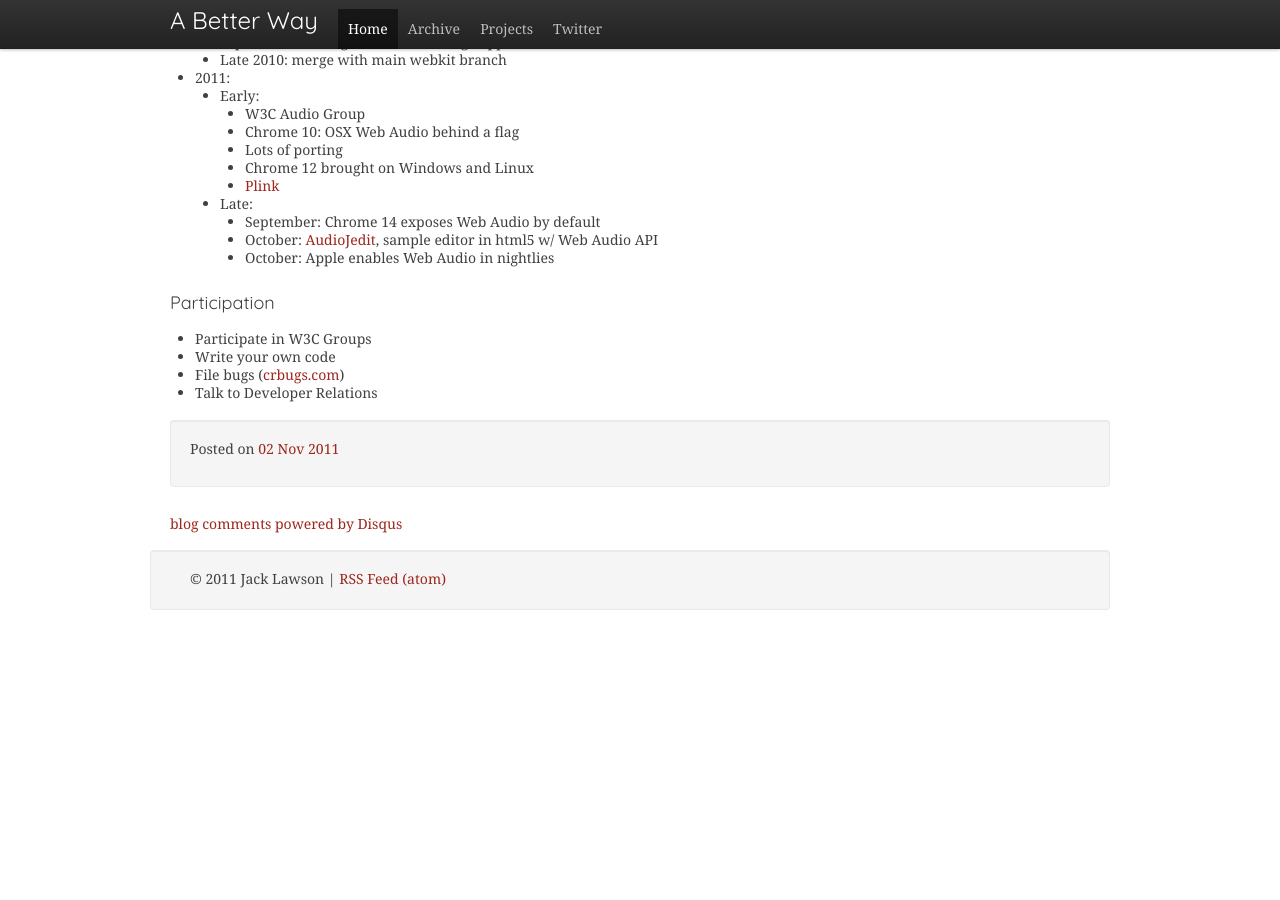
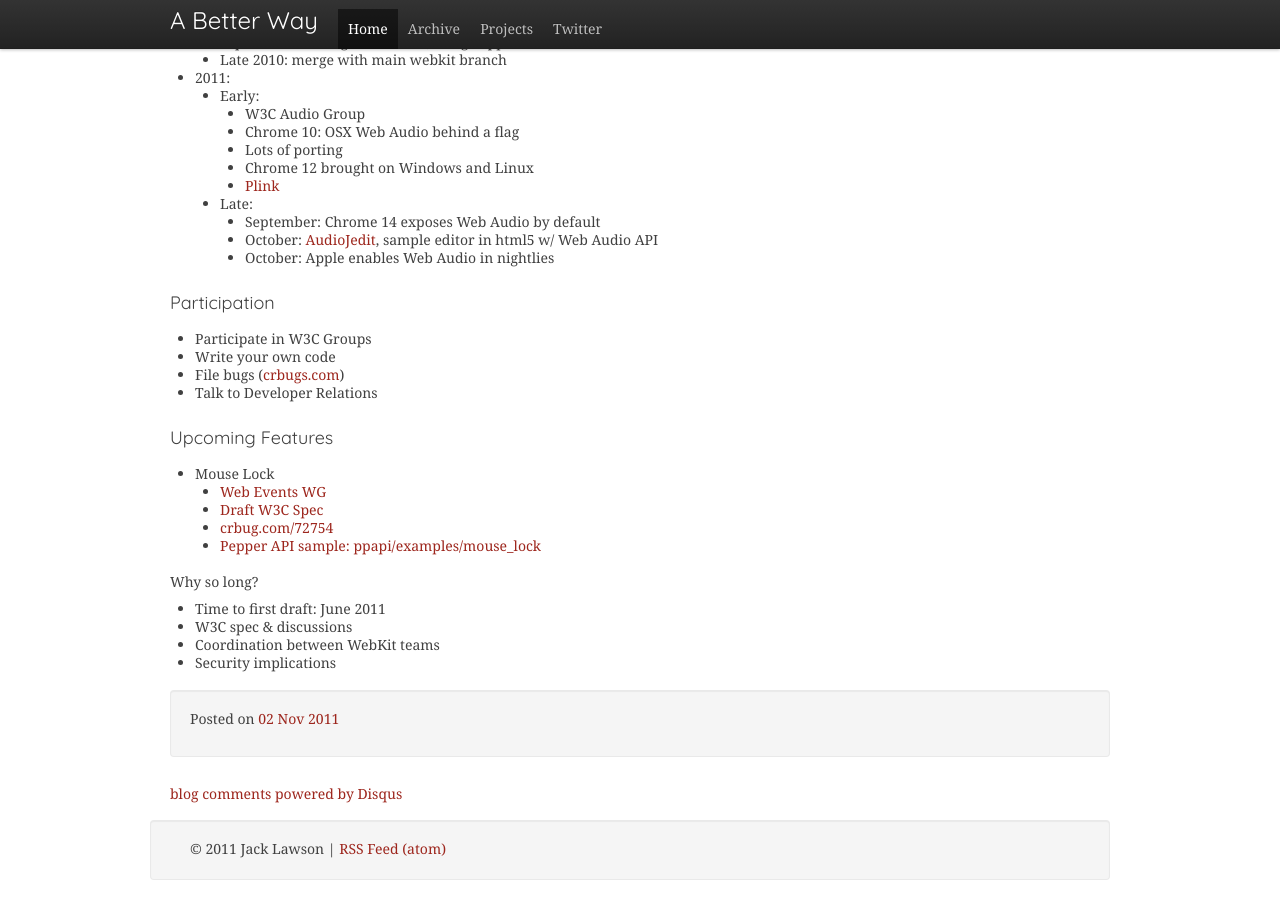
Before and after one commit to ajacksified/ajacksified.github.com, a Jekyll site: the page built from _posts/2011-11-02-new-game-conf-liveblog-2.markdown, in a window 1280 px wide and 900 px high, scrolled down 15009 px. Built offline with Jekyll 4.4.1, drawn with Linux system fonts in a browser that asks for light colours; nearby versions of some CDN libraries; some web fonts are replaced; Markdown is read by kramdown in place of the engine named in the settings; comment, search, counter and statistics services are not loaded; before the commit the page ends 15639 px from its top, so only the background shows below that.

Commit message:
Day 2 - Rachel Blum

```diff
--- a/_posts/2011-11-02-new-game-conf-liveblog-2.markdown
+++ b/_posts/2011-11-02-new-game-conf-liveblog-2.markdown
@@ -860,3 +860,18 @@
 * Write your own code
 * File bugs ([crbugs.com](http://crbugs.com))
 * Talk to Developer Relations
+
+### Upcoming Features
+
+* Mouse Lock
+    * [Web Events WG](http://www.w3.org/2010/webevents/)
+    * [Draft W3C Spec](http://dvcs.w3.org/hg/webevents/raw-file/default/mouse-lock.html)
+    * [crbug.com/72754](http://crbug.com/72754)
+    * [Pepper API sample: ppapi/examples/mouse\_lock](http://src.chromium.org/viewvc/chrome/trunk/src/ppapi/examples/mouse_lock/)
+
+Why so long?
+
+* Time to first draft: June 2011
+* W3C spec &amp; discussions
+* Coordination between WebKit teams
+* Security implications
```
